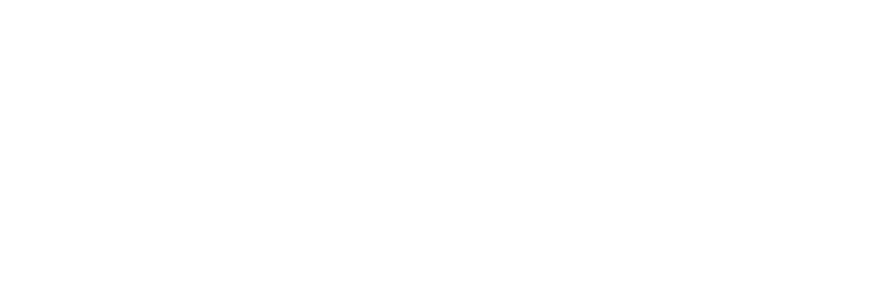
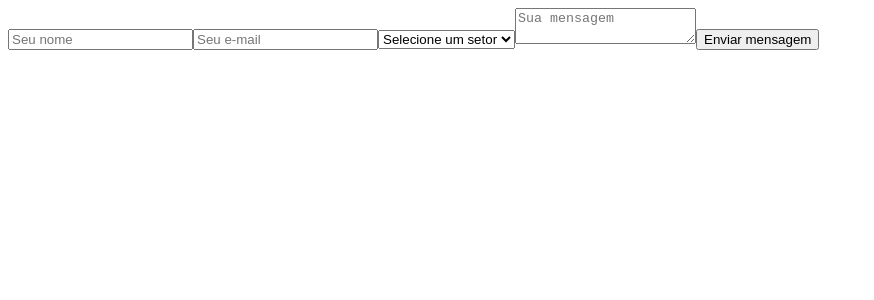
Before and after one commit to GabrielMatosoFS/sprint-4-atividades, a React (Vite) app: page / in a window 1280 px wide. Shown: the top 300 px of the page, without its empty margins (0-874 px from the left). Built offline with nearby package versions, Linux system fonts and the light colour scheme.

Commit message:
atividade5

```diff
--- a/package.json
+++ b/package.json
@@ -10,8 +10,11 @@
     "preview": "vite preview"
   },
   "dependencies": {
+    "@hookform/resolvers": "^3.1.1",
     "react": "^18.2.0",
-    "react-dom": "^18.2.0"
+    "react-dom": "^18.2.0",
+    "react-hook-form": "^7.45.2",
+    "zod": "^3.21.4"
   },
   "devDependencies": {
     "@types/react": "^18.2.15",
--- a/src/App.jsx
+++ b/src/App.jsx
@@ -1,9 +1,11 @@
+import { Form } from "./components/Form";
+
 function App() {
-  return (
-    <>
-
-    </>
-  )
+   return (
+      <>
+         <Form />
+      </>
+   );
 }
 
-export default App
+export default App;
--- /dev/null
+++ b/src/components/Form.jsx
@@ -0,0 +1,37 @@
+import { useForm } from "react-hook-form";
+import { zodResolver } from "@hookform/resolvers/zod";
+import { formSchema } from "./formSchema";
+
+export const Form = () => {
+   const {
+      register,
+      handleSubmit,
+      formState: { errors },
+   } = useForm({
+      resolver: zodResolver(formSchema),
+   });
+
+   const submit = (formData) => {
+      console.log(formData);
+      alert("Mensagem enviada com sucesso!");
+   };
+
+   return (
+      <form onSubmit={handleSubmit(submit)}>
+         <input placeholder="Seu nome" type="text" {...register("name")} />
+         {errors.name ? <p>{errors.name.message}</p> : null}
+         <input placeholder="Seu e-mail" type="email" {...register("email")} />
+         {errors.email ? <p>{errors.email.message}</p> : null}
+         <select {...register("departament")}>
+            <option value="">Selecione um setor</option>
+            <option value="ensino">Ensino</option>
+            <option value="design">Design</option>
+            <option value="programacao">Programação</option>
+         </select>
+         {errors.departament ? <p>{errors.departament.message}</p> : null}
+         <textarea placeholder="Sua mensagem" {...register("message")}></textarea>
+         {errors.message ? <p>{errors.message.message}</p> : null}
+         <button type="submit">Enviar mensagem</button>
+      </form>
+   );
+};
--- /dev/null
+++ b/src/components/formSchema.js
@@ -0,0 +1,14 @@
+import { z } from "zod";
+
+export const formSchema = z.object({
+   name: z
+      .string()
+      .nonempty("O nome é obrigatório")
+      .min(2, "É necessário pelo menos dois caracteres"),
+   email: z.string().nonempty("O e-mail é obrigatório").email("Forneça um e-mail válido"),
+   departament: z.string().nonempty("Escolher um setor é obrigatório"),
+   message: z
+      .string()
+      .nonempty("A mensagem é obrigatória")
+      .min(8, "É necessário pelo menos oito caracteres"),
+});
```
Also changed, not shown: 1 other file (tests, documents, lock files or other folders).
